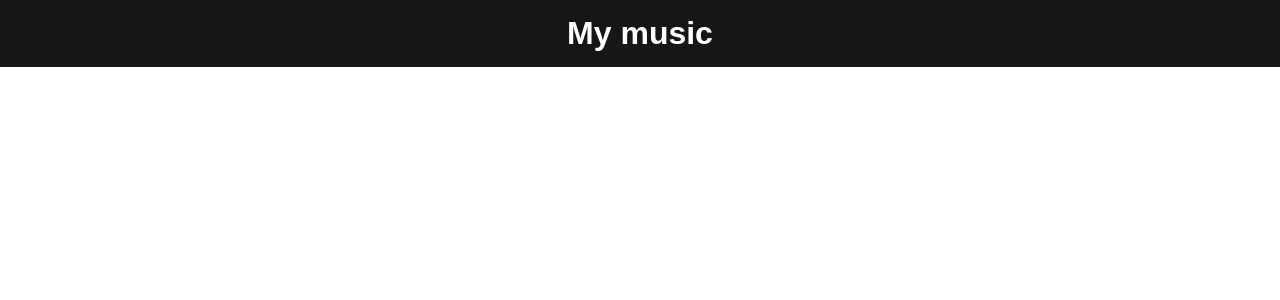
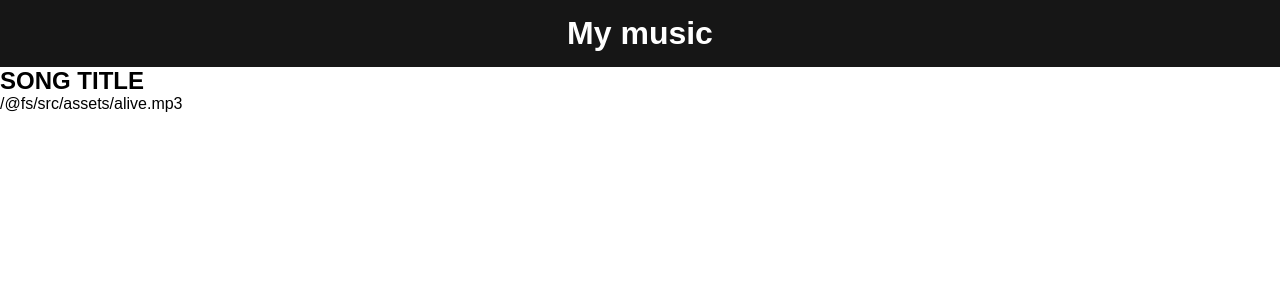
Before and after one commit to wallcrofts/music-app-vue, a Vue app: page / in a window 1280 px wide. Shown: the top 300 px of the page. Built offline with nearby package versions, Linux system fonts and the light colour scheme.

Commit message:
adding array with srcs for tracks

```diff
--- a/src/App.vue
+++ b/src/App.vue
@@ -6,6 +6,7 @@
     <main>
       <section class="player">
           <h2 class="song-title">{{ current.title }}</h2>
+          {{ songs[0].src }}
       </section>
     </main>
   </div>
@@ -17,7 +18,26 @@
     name: 'App',
     data () {
       return {
-        current: 'SONG TITLE'
+        current: {
+            title: 'SONG TITLE'
+        },
+        songs: [
+          {
+            title: 'Alive',
+            artist: 'Sam Hulick',
+            src: require('./assets/alive.mp3')
+          },
+          {
+            title: 'Citadel',
+            artist: 'Jack Wall...',
+            src: require('./assets/citadel.mp3')
+          },
+          {
+            title: 'Gear Up',
+            artist: 'Sam Hulick',
+            src: require('./assets/gearup.mp3')
+          },
+        ]
       }
     }
   }
```
